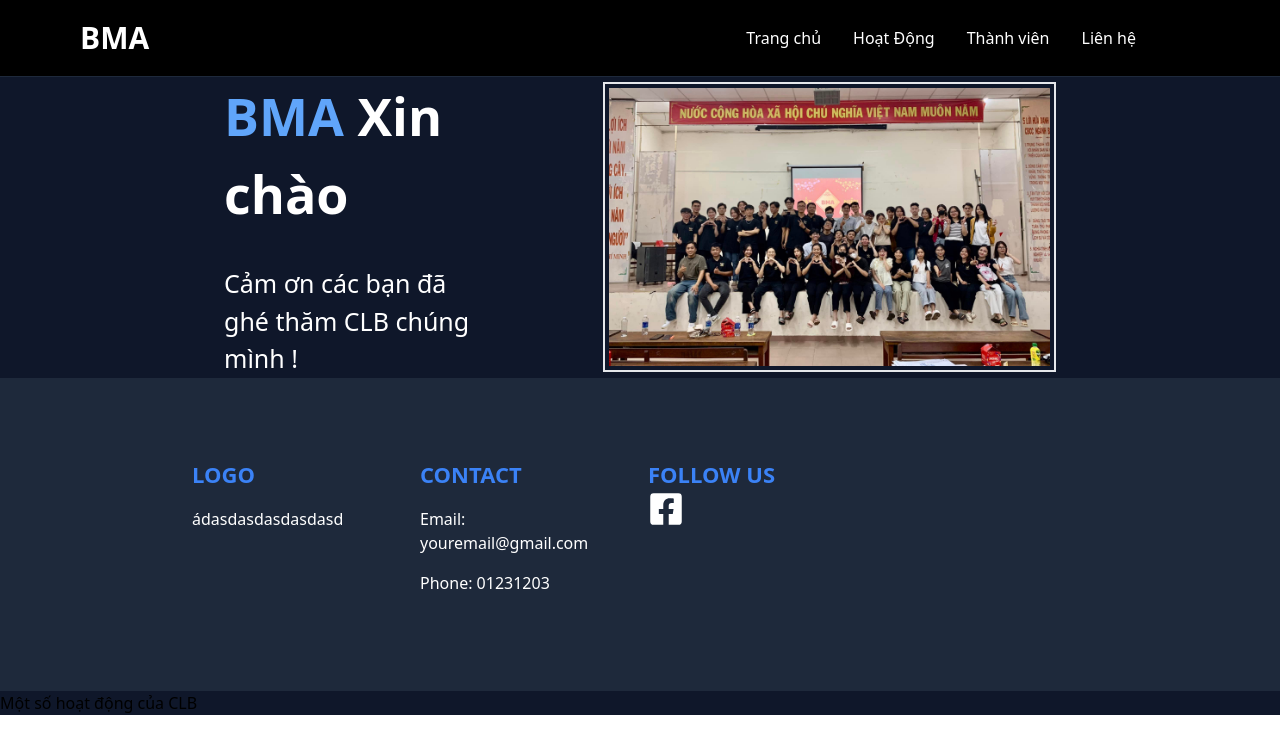
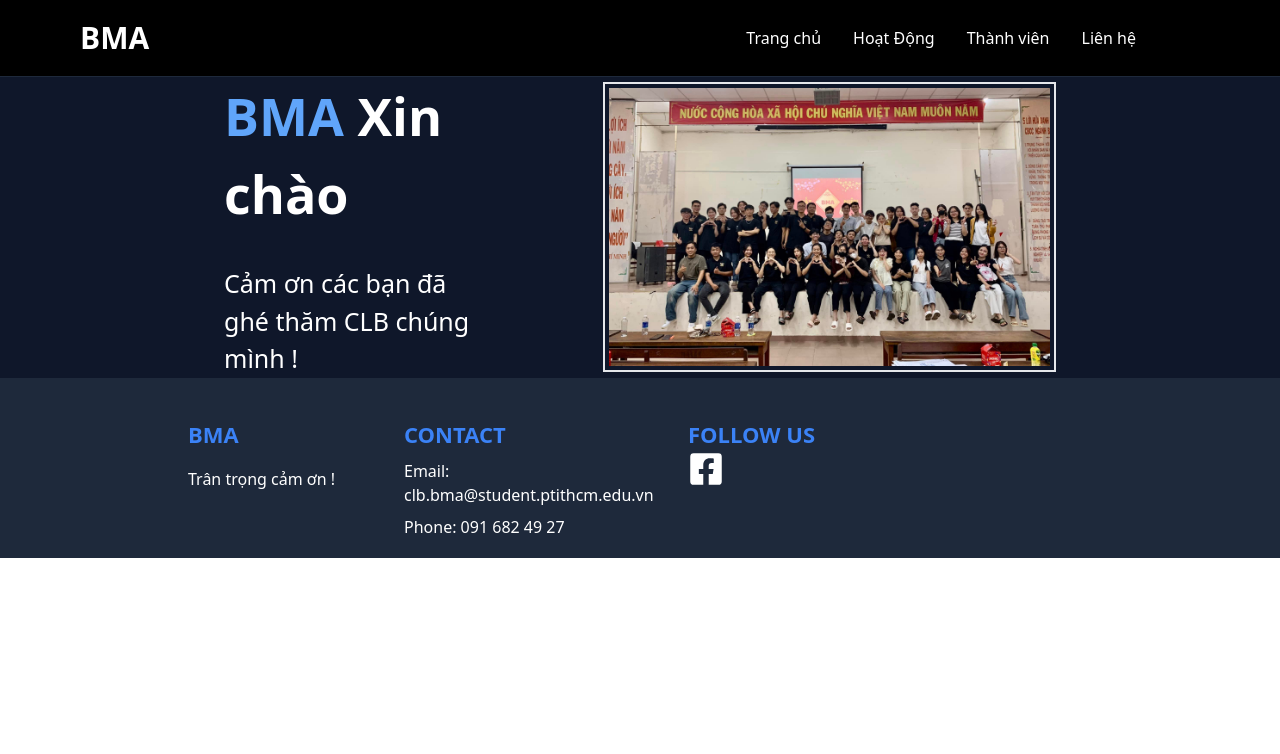
Before and after one commit to pvy-it-tdh/BMA_web, a React (Vite) app: page / in a window 1280 px wide. Shown: the top 754 px of the page. Built offline with nearby package versions, Linux system fonts and the light colour scheme.

Commit message:
fix footer

```diff
--- a/src/App.jsx
+++ b/src/App.jsx
@@ -1,4 +1,4 @@
-import Activities from "./Components/Activities";
+
 import Home from "./Components/Home";
 // import Activities from "./Components/Activities";
 // import Members from "./Components/Members";
@@ -20,7 +20,6 @@ function App() {
         </div>
 
       </BrowserRouter> */}
-      <Activities/>
     </div>
   );
 }
--- a/src/Layouts/Footer.jsx
+++ b/src/Layouts/Footer.jsx
@@ -2,22 +2,24 @@ import { FaFacebookSquare } from "react-icons/fa";
 
 const Footer = () => {
   return (
-    <footer className="bg-slate-800 text-white lg:px-48 px-4 py-20">
+    <footer className="bg-slate-800 text-white lg:px-40 px-4 py-10" style={{height:"180px"}}>
       <div className="container mx-auto grid grid-cols-1 md:grid-cols-4 gap-4">
-        <div className="mb-4 md:mb-0">
+        <div className="mb-4 ml-7 md:mb-0">
           <span className="text-[22px] font-semibold text-blue-500 py2 uppercase">
-            Logo
+            BMA
           </span>
-          <p className="text-[16px] my-4">ádasdasdasdasdasd</p>
+          <p className="text-[16px] my-4">Trân trọng cảm ơn !</p>
         </div>
-        <div className="mb-4 md:mb-0">
+        <div className="mb-4 ml-25 md:mb-0">
           <h2 className="text-[22px] font-semibold text-blue-500 py2 uppercase">
             Contact
           </h2>
-          <p className="text-[16px] my-4">Email: youremail@gmail.com</p>
-          <p className="text-[16px] my-4">Phone: 01231203</p>
+          <p className="text-[16px] my-2">
+            Email: clb.bma@student.ptithcm.edu.vn
+          </p>
+          <p className="text-[16px] my-2">Phone: 091 682 49 27</p>
         </div>
-        <div>
+        <div className="mb-4 md:mb-0 ml-10">
           <h2 className="text-[22px] font-semibold text-blue-500 py2 uppercase">
             Follow us
           </h2>
```
